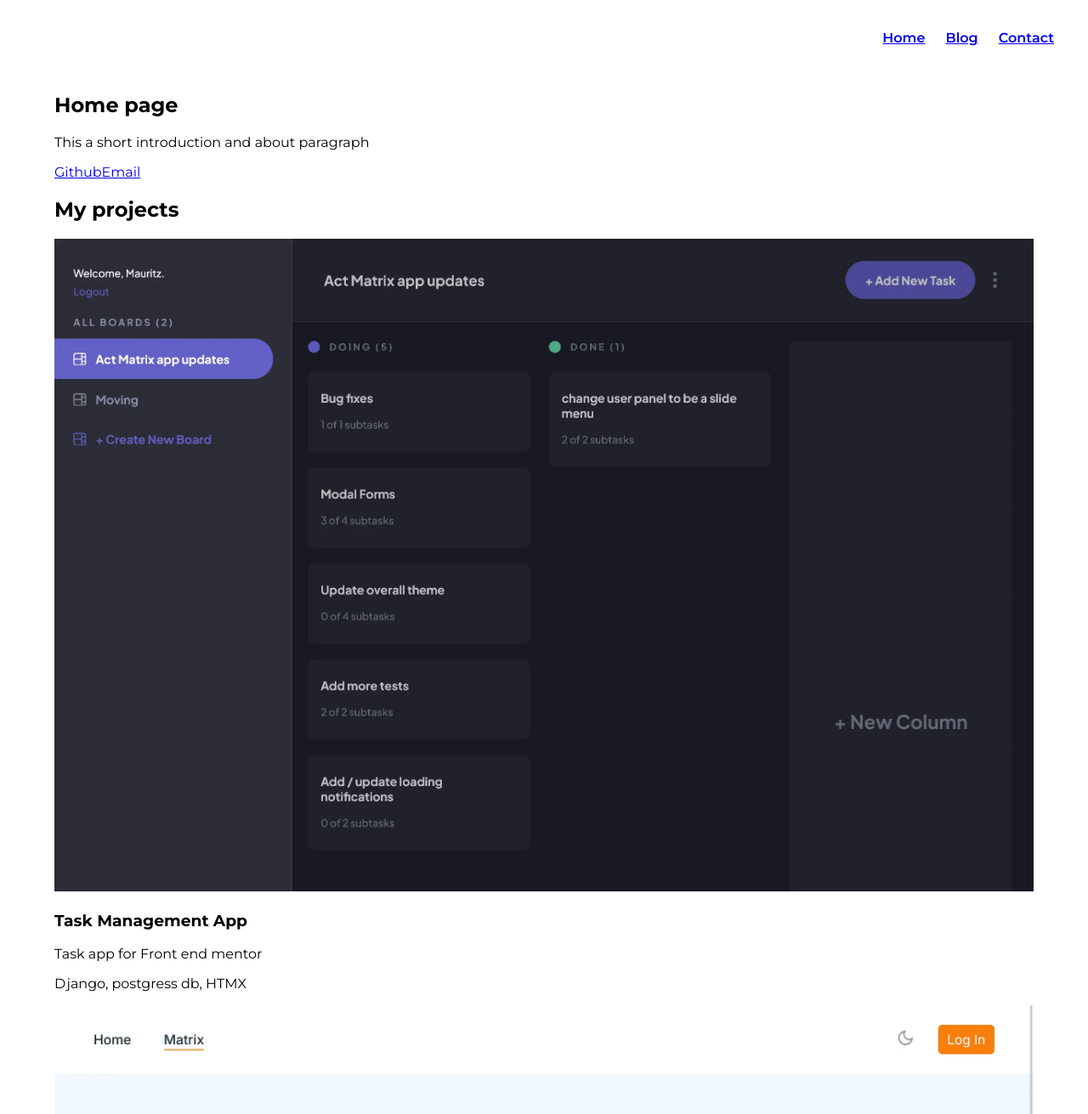
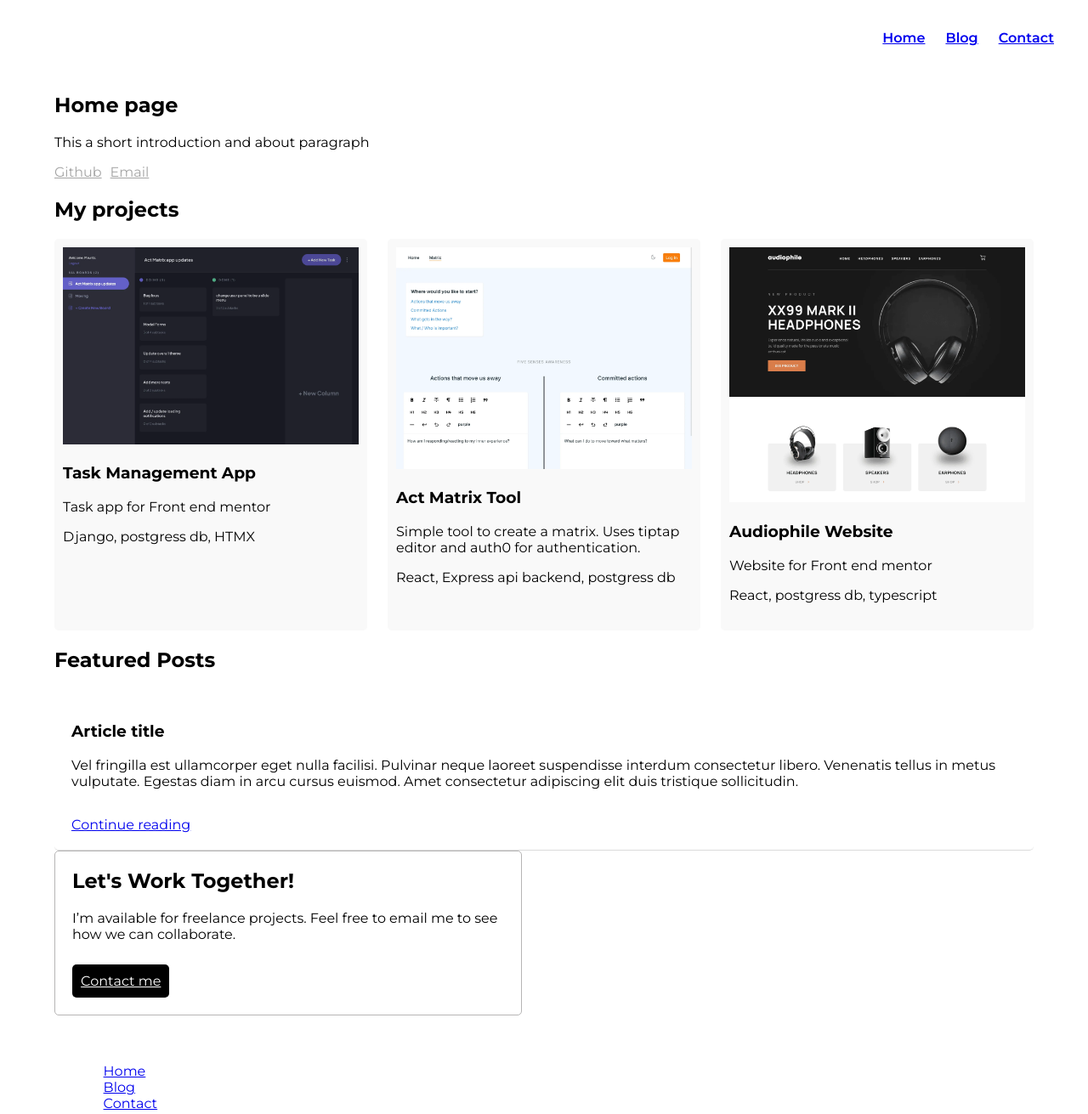
Before and after one commit to MauritzLM/portfolio-site, an Eleventy site: page src/index.html in a window 1280 px wide. Shown: the top 1311 px of the page at 85% size. Built offline with nearby package versions, Linux system fonts and the light colour scheme; Eleventy itself is replaced by a stand-in of ours; files that its build step writes are made by us from their sources; files whose address does not match are found by name.

Commit message:
updated project card styles

```diff
--- a/src/assets/sass/home.scss
+++ b/src/assets/sass/home.scss
@@ -1 +1,132 @@
 /* HOME PAGE STYLES */
+
+/* Hero section */
+#hero {
+    div {
+        display: flex;
+        gap: 10px;
+        margin-top: 10px;
+
+        a {
+            color: #a5a5a5;
+        }
+    }
+}
+
+/* Projects section */
+#projects {
+
+    ul {
+        display: grid;
+        grid-template-columns: repeat(auto-fit, minmax(300px, 1fr));
+        grid-auto-rows: minmax(100px, auto);
+        gap: 24px;
+
+        li {
+            // border-bottom: 1px solid rgb(189, 189, 189);
+            background-color: #f9f9f9;
+            border-radius: 5px;
+            padding: 10px;
+            padding-bottom: 16px;
+            display: flex;
+            flex-direction: column;
+
+            .project-image {
+                width: 100%;
+                height: 300px;
+                background-size: cover;
+                background-repeat: no-repeat;
+                border-radius: 5px;
+
+            }
+
+            .project-links {
+                display: flex;
+                gap: 16px;
+                margin-top: 10px;
+
+                a {
+                    background-color: rgb(16, 23, 27);
+                    color: white;
+                    padding: 10px;
+                    border-radius: 5px;
+
+                }
+            }
+
+            &:nth-of-type(1) {
+                .project-image {
+                    background-image: url('../assets/images/taskapp-screenshot.webp');
+                }
+            }
+
+            &:nth-of-type(2) {
+                .project-image {
+                    background-image: url('../assets/images/matrix-screenshot.webp');
+                    background-size: cover;
+                    background-position: 50%;
+                }
+            }
+
+            &:nth-of-type(3) {
+                .project-image {
+                    background-image: url('../assets/images/audiophile-screenshot.webp');
+                    background-size: cover;
+                    background-position: 50%;
+                }
+            }
+        }
+    }
+}
+
+/* Articles section */
+#articles {
+    .card-container {
+        display: flex;
+        flex-direction: column;
+        gap: 24px;
+
+        article {
+            // max-width: 500px;
+            padding: 20px;
+            // background-color: rgb(248, 248, 248);
+            border-radius: 5px;
+            border-bottom: 1px solid rgb(218, 218, 218);
+
+            p {
+                margin-top: 16px;
+            }
+
+            a {
+                margin-top: 16px;
+                display: inline-block;
+            }
+        }
+    }
+}
+
+/* CTA styles */
+#cta {
+    margin-bottom: 40px;
+
+    div {
+        max-width: 550px;
+
+        h2 {
+            margin-top: 0;
+        }
+
+        padding: 20px;
+        border: 1px solid rgb(182, 181, 181);
+        border-radius: 5px;
+
+        a {
+            padding: 10px;
+            border-radius: 5px;
+            background-color: black;
+            color: white;
+            display: inline-block;
+            margin-top: 10px;
+        }
+    }
+}
```
